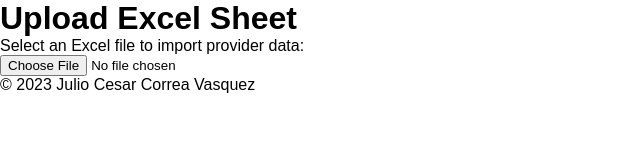
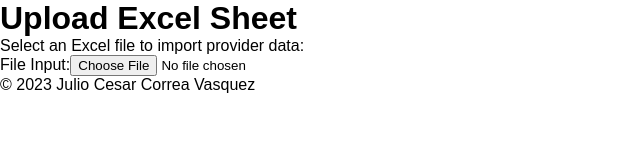
Before and after one commit to July-is-bot/Westmed-App, a plain HTML site: page submit-provider.html in a window 1280 px wide. Shown: the whole page, without its empty margins (0-640 px from the left). Drawn offline with Linux system fonts and the light colour scheme.

Commit message:
Update submit-provider.html

```diff
--- a/submit-provider.html
+++ b/submit-provider.html
@@ -9,14 +9,15 @@
 </head>
 
 <body>
-    <div class="container">
+    <div class="form-container">
         <h1>Upload Excel Sheet</h1>
         <p>Select an Excel file to import provider data:</p>
-        <input type="file" id="file-input" accept=".xls,.xlsx" />
+        <label>File Input:<input type="file" id="file-input" name="file-input" accept=".xls,.xlsx" /></label>
+
     </div>
     <p>&copy; 2023 Julio Cesar Correa Vasquez</p>
-    <script src="script-reworked.js"></script>
-    <script src="path/to/xlsx.full.min.js"></script>
+    <!-- <script src="script-reworked.js"></script> -->
+    <!-- <script src="path/to/xlsx.full.min.js"></script> -->
 </body>
 
 </html>
```
